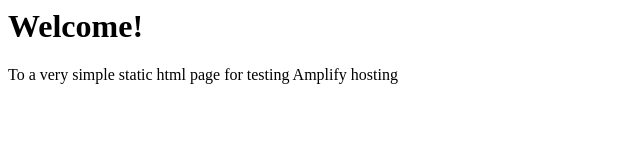
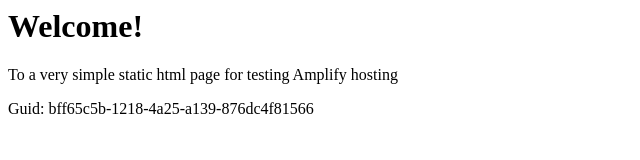
Before and after one commit to aws-aemilia-dub/Github-PR-Commit-Integration-Test-DoNotTouch-v1-prod-eu-west-1, a website: page src/index.html in a window 1280 px wide. Shown: the whole page, without its empty margins (0-640 px from the left). Drawn offline with Linux system fonts and the light colour scheme.

Commit message:
commit from integ tests

```diff
--- a/src/index.html
+++ b/src/index.html
@@ -1,3 +1,5 @@
+
+
 <html lang="en">
 
 <head>
@@ -10,6 +12,6 @@
 <body>
     <h1>Welcome!</h1>
     <p>To a very simple static html page for testing Amplify hosting</p>
-</body>
+    <p>Guid: bff65c5b-1218-4a25-a139-876dc4f81566</p></body>
 
 </html>
```
